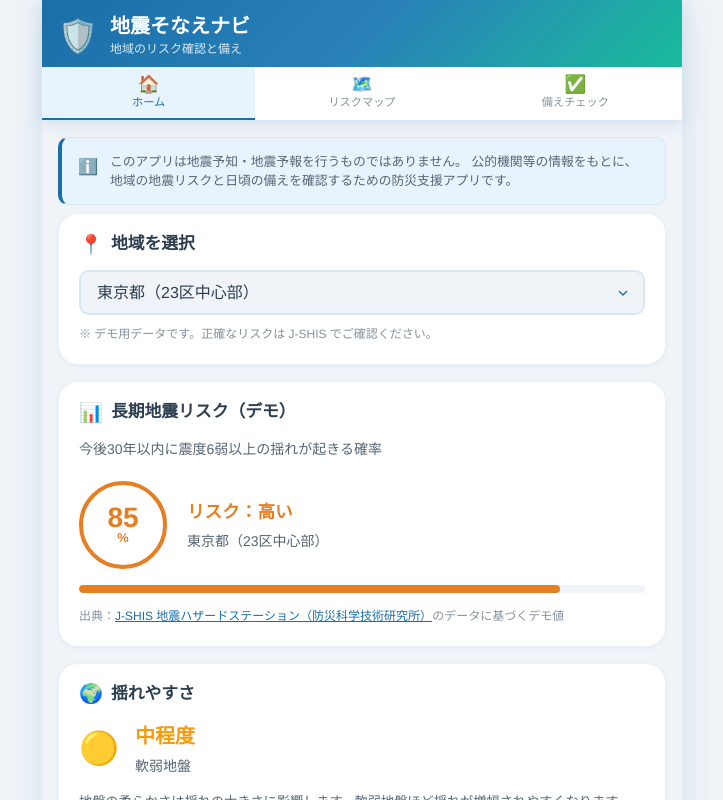
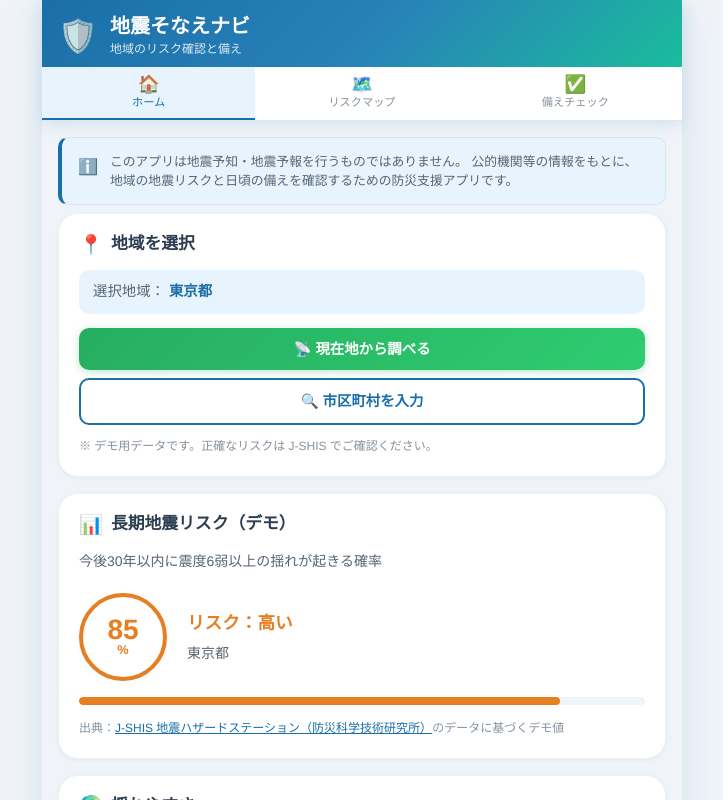
Before and after one commit to napohiro/jishin-sonae-navi, a React (Vite) app: page / in a window 1280 px wide. Shown: the top 800 px of the page, without its empty margins (278-1001 px from the left). Built offline with nearby package versions, Linux system fonts and the light colour scheme.

Commit message:
地域選択を現在地・市区町村入力対応に改善

```diff
--- a/src/data/earthquakeData.js
+++ b/src/data/earthquakeData.js
@@ -1,60 +1,74 @@
 // サンプルデータ: 実際のアプリでは J-SHIS API 等から取得
 export const regionRiskData = {
   tokyo: {
-    name: "東京都（23区中心部）",
+    name: "東京都",
     risk30year: 85,
     groundType: "軟弱地盤",
     groundIndex: 2, // 1:硬, 2:中, 3:軟弱
     nearestShelter: "新宿区立新宿小学校（約350m）",
   },
   osaka: {
-    name: "大阪市（中心部）",
+    name: "大阪府大阪市",
     risk30year: 60,
     groundType: "中程度",
     groundIndex: 2,
     nearestShelter: "大阪市立南小学校（約420m）",
   },
   nagoya: {
-    name: "名古屋市（中心部）",
+    name: "愛知県名古屋市",
     risk30year: 46,
     groundType: "中程度",
     groundIndex: 2,
     nearestShelter: "名古屋市立栄小学校（約510m）",
   },
   sapporo: {
-    name: "札幌市（中心部）",
+    name: "北海道札幌市",
     risk30year: 3,
     groundType: "比較的硬い",
     groundIndex: 1,
     nearestShelter: "札幌市立中央小学校（約280m）",
   },
   fukuoka: {
-    name: "福岡市（中心部）",
+    name: "福岡県福岡市",
     risk30year: 8,
     groundType: "比較的硬い",
     groundIndex: 1,
     nearestShelter: "福岡市立博多小学校（約390m）",
   },
   hiroshima: {
-    name: "広島市（中心部）",
+    name: "広島県広島市",
     risk30year: 10,
     groundType: "中程度",
     groundIndex: 2,
     nearestShelter: "広島市立本川小学校（約450m）",
   },
   sendai: {
-    name: "仙台市（中心部）",
+    name: "宮城県仙台市",
     risk30year: 14,
     groundType: "中程度",
     groundIndex: 2,
     nearestShelter: "仙台市立片平丁小学校（約320m）",
   },
   shizuoka: {
-    name: "静岡市（中心部）",
+    name: "静岡県静岡市",
     risk30year: 70,
     groundType: "軟弱地盤",
     groundIndex: 3,
     nearestShelter: "静岡市立安東小学校（約400m）",
+  },
+  kobe: {
+    name: "兵庫県神戸市",
+    risk30year: 47,
+    groundType: "中程度",
+    groundIndex: 2,
+    nearestShelter: "神戸市立湊小学校（約380m）",
+  },
+  other: {
+    name: "その他の地域（デモ）",
+    risk30year: 26,
+    groundType: "中程度",
+    groundIndex: 2,
+    nearestShelter: "お近くの避難所は自治体のハザードマップでご確認ください",
   },
 };
 
--- a/src/index.css
+++ b/src/index.css
@@ -258,6 +258,109 @@ button {
   font-size: 0.75rem;
   color: var(--color-text-muted);
   margin-top: 0.6rem;
+}
+
+.region-current {
+  display: flex;
+  align-items: center;
+  gap: 0.25rem;
+  padding: 0.625rem 0.875rem;
+  background: var(--color-primary-bg);
+  border-radius: var(--radius-sm);
+  margin-bottom: 0.875rem;
+  font-size: 0.9rem;
+}
+
+.region-current-label {
+  color: var(--color-text-light);
+  flex-shrink: 0;
+}
+
+.region-current-name {
+  color: var(--color-primary);
+  font-weight: 700;
+  word-break: break-all;
+}
+
+.region-actions {
+  display: flex;
+  flex-direction: column;
+  gap: 0.5rem;
+  margin-bottom: 0.75rem;
+}
+
+.btn-geo {
+  background: linear-gradient(135deg, var(--color-secondary), #2ecc71);
+  color: white;
+  box-shadow: 0 2px 8px rgba(39, 174, 96, 0.3);
+}
+
+.btn-geo:hover {
+  transform: translateY(-1px);
+  box-shadow: 0 4px 12px rgba(39, 174, 96, 0.4);
+  text-decoration: none;
+  color: white;
+}
+
+.btn-ghost {
+  background: transparent;
+  color: var(--color-text-muted);
+  border: none;
+  font-size: 0.875rem;
+  padding: 0.5rem;
+}
+
+.btn-ghost:hover {
+  color: var(--color-text);
+  text-decoration: none;
+}
+
+.geo-consent {
+  background: var(--color-bg);
+  border: 1px solid var(--color-border);
+  border-radius: var(--radius-sm);
+  padding: 0.875rem;
+  margin-bottom: 0.75rem;
+}
+
+.geo-consent-text {
+  font-size: 0.825rem;
+  color: var(--color-text-light);
+  line-height: 1.5;
+  margin-bottom: 0.75rem;
+}
+
+.geo-status-text {
+  font-size: 0.875rem;
+  color: var(--color-text-muted);
+  text-align: center;
+  padding: 0.5rem 0 0.75rem;
+}
+
+.region-input-wrap {
+  margin-bottom: 0.75rem;
+}
+
+.region-input {
+  width: 100%;
+  padding: 0.75rem 1rem;
+  border: 2px solid var(--color-border);
+  border-radius: var(--radius-sm);
+  font-size: 1rem;
+  font-family: var(--font-sans);
+  color: var(--color-text);
+  background: var(--color-bg);
+  margin-bottom: 0.5rem;
+}
+
+.region-input:focus {
+  outline: none;
+  border-color: var(--color-primary);
+  box-shadow: 0 0 0 3px var(--color-primary-bg);
+}
+
+.region-input::placeholder {
+  color: var(--color-text-muted);
 }
 
 /* ===== RISK CARD ===== */
--- a/src/pages/Home.jsx
+++ b/src/pages/Home.jsx
@@ -3,16 +3,99 @@ import { Link } from "react-router-dom";
 import { regionRiskData } from "../data/earthquakeData";
 import DisclaimerBanner from "../components/DisclaimerBanner";
 
+const regionKeywords = {
+  tokyo:     ["東京", "23区", "千代田", "新宿", "渋谷", "港区", "品川", "世田谷", "練馬", "豊島", "杉並"],
+  osaka:     ["大阪", "梅田", "難波", "堺"],
+  nagoya:    ["名古屋", "愛知", "豊田", "豊橋"],
+  sapporo:   ["札幌", "北海道", "函館", "旭川"],
+  fukuoka:   ["福岡", "博多", "北九州"],
+  hiroshima: ["広島", "呉", "福山"],
+  sendai:    ["仙台", "宮城"],
+  shizuoka:  ["静岡", "浜松", "沼津"],
+  kobe:      ["神戸", "兵庫", "加古川", "姫路", "西宮", "尼崎", "明石", "宝塚"],
+};
+
+const regionCoords = {
+  tokyo:     { lat: 35.69, lng: 139.69 },
+  osaka:     { lat: 34.69, lng: 135.50 },
+  nagoya:    { lat: 35.18, lng: 136.91 },
+  sapporo:   { lat: 43.06, lng: 141.35 },
+  fukuoka:   { lat: 33.59, lng: 130.40 },
+  hiroshima: { lat: 34.38, lng: 132.45 },
+  sendai:    { lat: 38.27, lng: 140.87 },
+  shizuoka:  { lat: 34.98, lng: 138.38 },
+  kobe:      { lat: 34.69, lng: 135.19 },
+};
+
+function matchRegionByKeyword(text) {
+  for (const [key, kws] of Object.entries(regionKeywords)) {
+    if (kws.some((kw) => text.includes(kw))) return key;
+  }
+  return "other";
+}
+
+function findClosestRegion(lat, lng) {
+  let minDist = Infinity;
+  let closest = "other";
+  for (const [key, c] of Object.entries(regionCoords)) {
+    const dist = Math.hypot(lat - c.lat, lng - c.lng);
+    if (dist < minDist) { minDist = dist; closest = key; }
+  }
+  return closest;
+}
+
 export default function Home() {
-  const [selectedRegion, setSelectedRegion] = useState(() => {
-    return localStorage.getItem("selectedRegion") || "tokyo";
+  const [regionKey, setRegionKey] = useState(() => {
+    return localStorage.getItem("regionKey")
+      || localStorage.getItem("selectedRegion")
+      || "tokyo";
   });
+  const [regionLabel, setRegionLabel] = useState(() => {
+    const saved = localStorage.getItem("regionLabel");
+    if (saved) return saved;
+    const key = localStorage.getItem("regionKey")
+      || localStorage.getItem("selectedRegion")
+      || "tokyo";
+    return regionRiskData[key]?.name ?? regionRiskData.tokyo.name;
+  });
+  const [geoState, setGeoState] = useState("idle"); // 'idle' | 'confirm' | 'loading' | 'error'
+  const [showInput, setShowInput] = useState(false);
+  const [inputText, setInputText] = useState("");
 
-  const region = regionRiskData[selectedRegion];
+  const region = regionRiskData[regionKey] ?? regionRiskData.other;
 
   useEffect(() => {
-    localStorage.setItem("selectedRegion", selectedRegion);
-  }, [selectedRegion]);
+    localStorage.setItem("regionKey", regionKey);
+    localStorage.setItem("regionLabel", regionLabel);
+  }, [regionKey, regionLabel]);
+
+  const handleGeoRequest = () => {
+    if (!navigator.geolocation) { setGeoState("error"); return; }
+    setGeoState("confirm");
+  };
+
+  const handleGeoConfirm = () => {
+    setGeoState("loading");
+    navigator.geolocation.getCurrentPosition(
+      ({ coords: { latitude, longitude } }) => {
+        const key = findClosestRegion(latitude, longitude);
+        setRegionKey(key);
+        setRegionLabel(regionRiskData[key].name + "（現在地周辺）");
+        setGeoState("idle");
+      },
+      () => setGeoState("error"),
+      { timeout: 10000 }
+    );
+  };
+
+  const handleSearch = () => {
+    const text = inputText.trim();
+    if (!text) return;
+    setRegionKey(matchRegionByKeyword(text));
+    setRegionLabel(text);
+    setShowInput(false);
+    setInputText("");
+  };
 
   const getRiskColor = (risk) => {
     if (risk >= 70) return "#e67e22";
@@ -58,17 +141,82 @@ export default function Home() {
           <span className="card-icon">📍</span>
           <h2 className="card-title">地域を選択</h2>
         </div>
-        <select
-          className="region-select"
-          value={selectedRegion}
-          onChange={(e) => setSelectedRegion(e.target.value)}
-        >
-          {Object.entries(regionRiskData).map(([key, val]) => (
-            <option key={key} value={key}>
-              {val.name}
-            </option>
-          ))}
-        </select>
+
+        <div className="region-current">
+          <span className="region-current-label">選択地域：</span>
+          <strong className="region-current-name">{regionLabel}</strong>
+        </div>
+
+        {geoState === "idle" && !showInput && (
+          <div className="region-actions">
+            <button className="btn btn-geo" onClick={handleGeoRequest}>
+              📡 現在地から調べる
+            </button>
+            <button className="btn btn-outline" onClick={() => setShowInput(true)}>
+              🔍 市区町村を入力
+            </button>
+          </div>
+        )}
+
+        {geoState === "confirm" && (
+          <div className="geo-consent">
+            <p className="geo-consent-text">
+              現在地情報は端末内で地域リスク表示にのみ使用します。個人を特定する目的では使用しません。
+            </p>
+            <div className="region-actions">
+              <button className="btn btn-primary" onClick={handleGeoConfirm}>
+                現在地を取得する
+              </button>
+              <button className="btn btn-ghost" onClick={() => setGeoState("idle")}>
+                キャンセル
+              </button>
+            </div>
+          </div>
+        )}
+
+        {geoState === "loading" && (
+          <p className="geo-status-text">📡 現在地を取得中…</p>
+        )}
+
+        {geoState === "error" && (
+          <div className="geo-consent">
+            <p className="geo-consent-text">現在地の取得に失敗しました。市区町村を入力して調べることができます。</p>
+            <div className="region-actions">
+              <button
+                className="btn btn-outline"
+                onClick={() => { setGeoState("idle"); setShowInput(true); }}
+              >
+                市区町村を入力して調べる
+              </button>
+              <button className="btn btn-ghost" onClick={() => setGeoState("idle")}>
+                閉じる
+              </button>
+            </div>
+          </div>
+        )}
+
+        {showInput && geoState === "idle" && (
+          <div className="region-input-wrap">
+            <input
+              className="region-input"
+              type="text"
+              placeholder="例：兵庫県加古川市"
+              value={inputText}
+              onChange={(e) => setInputText(e.target.value)}
+              onKeyDown={(e) => e.key === "Enter" && handleSearch()}
+              autoFocus
+            />
+            <div className="region-actions">
+              <button className="btn btn-primary" onClick={handleSearch}>
+                調べる
+              </button>
+              <button className="btn btn-ghost" onClick={() => { setShowInput(false); setInputText(""); }}>
+                キャンセル
+              </button>
+            </div>
+          </div>
+        )}
+
         <p className="region-note">※ デモ用データです。正確なリスクは J-SHIS でご確認ください。</p>
       </section>
 
@@ -91,7 +239,7 @@ export default function Home() {
             <div className="risk-level" style={{ color: riskColor }}>
               リスク：{getRiskLabel(region.risk30year)}
             </div>
-            <div className="risk-region">{region.name}</div>
+            <div className="risk-region">{regionLabel}</div>
           </div>
         </div>
         <div className="risk-bar-wrap">
```
